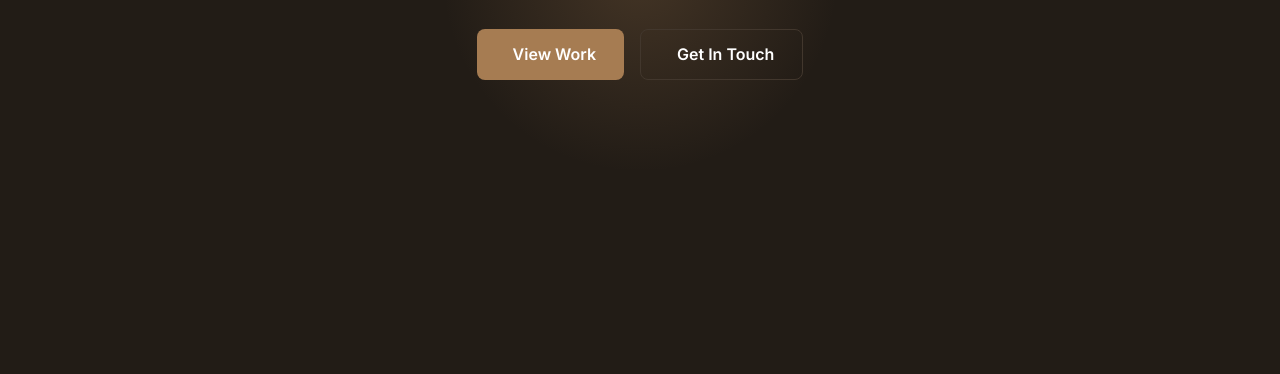
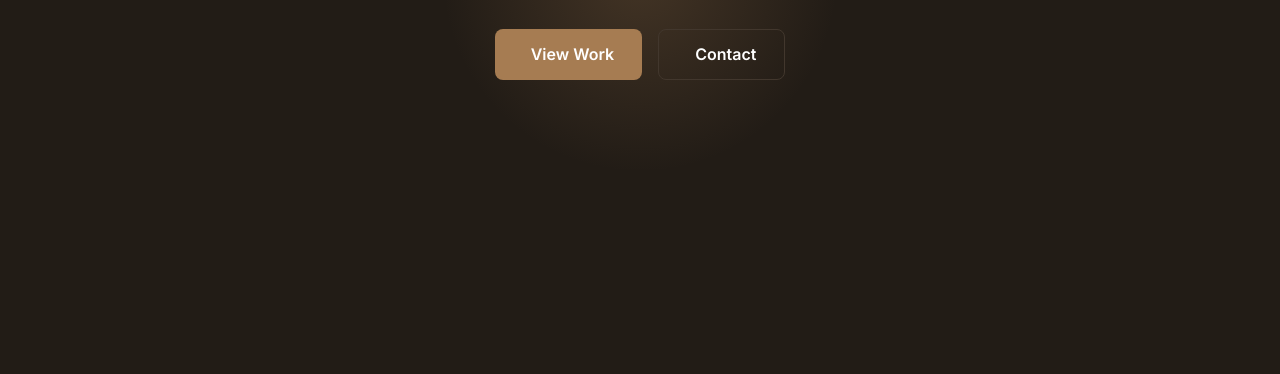
Before and after one commit to Michaelbayla2459/Bayla.Adv, a plain HTML site: page index.html in a window 1280 px wide. Shown: the part 426-800 px from the top of the page. Drawn offline with Linux system fonts and the light colour scheme.

Commit message:
Adv Project

```diff
--- a/index.html
+++ b/index.html
@@ -31,7 +31,6 @@
     </header>
 
     <main>
-        <!-- Hero Section -->
         <section id="main" class="hero-section">
             <div class="hero-bg-glow"></div>
             <div class="hero-content">
@@ -40,12 +39,11 @@
 
                 <div class="hero-actions">
                     <a href="#projects" class="btn btn-primary"><i class="fa-solid fa-briefcase"></i> View Work</a>
-                    <a href="#contact" class="btn btn-secondary"><i class="fa-solid fa-envelope"></i> Get In Touch</a>
+                    <a href="#contact" class="btn btn-secondary"><i class="fa-solid fa-envelope"></i> Contact </a>
                 </div>
             </div>
         </section>
 
-        <!-- About Section -->
         <section id="about" class="section">
             <div class="container">
                 <div class="section-title">
@@ -69,7 +67,6 @@
             </div>
         </section>
 
-        <!-- Projects Section (Empty) -->
         <section id="projects" class="section bg-alt">
             <div class="container">
                 <div class="section-title">
@@ -78,12 +75,10 @@
                 </div>
 
                 <div class="projects-grid">
-                    <!-- Empty section for future projects -->
                 </div>
             </div>
         </section>
 
-        <!-- Contact Section -->
         <section id="contact" class="section">
             <div class="container">
                 <div class="section-title">
```
